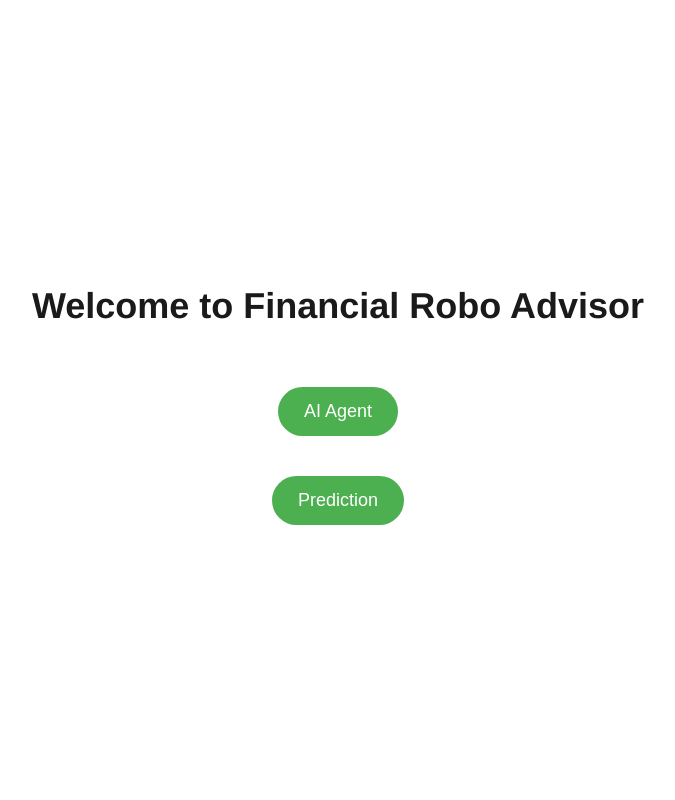
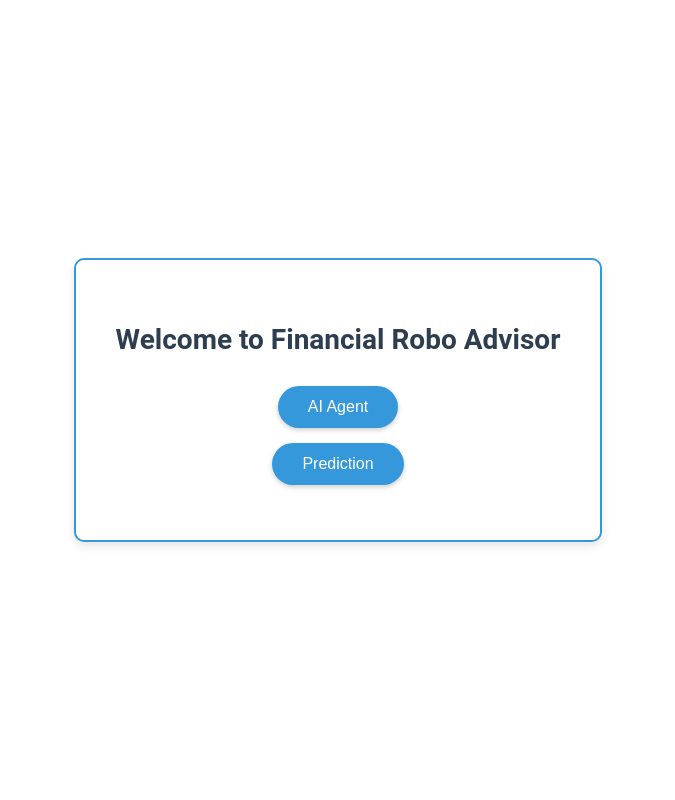
Before and after one commit to anthony-koh/20240814-genai-web3, a Flask app: page / in a window 1280 px wide. Shown: the whole page, without its empty margins (302-977 px from the left). Run offline with Flask 3, Linux system fonts and the light colour scheme.

Commit message:
Update index.html

```diff
--- a/templates/index.html
+++ b/templates/index.html
@@ -6,43 +6,49 @@
     <title>Financial Robo Advisor</title>
     <style>
         body {
-            font-family: 'Helvetica Neue', sans-serif;
+            font-family: 'Roboto', sans-serif;
             background-color: #ffffff;
             color: #333;
+            display: flex;
+            justify-content: center;
+            align-items: center;
+            height: 100vh;
             margin: 0;
             padding: 0;
-            display: flex;
-            flex-direction: column;
-            align-items: center;
-            justify-content: center;
-            height: 100vh;
+        }
+        .container {
+            text-align: center;
+            border: 2px solid #3498db;
+            border-radius: 10px;
+            padding: 40px;
+            box-shadow: 0 4px 10px rgba(0, 0, 0, 0.1);
         }
         h2 {
-            color: #1a1a1a;
-            font-size: 36px;
-            margin-bottom: 40px;
+            color: #2c3e50;
+            margin-bottom: 30px;
+            font-size: 28px;
         }
         form {
-            margin: 20px 0;
+            margin: 15px 0;
         }
         input[type="submit"] {
-            background-color: #4CAF50;
+            background-color: #3498db;
             color: white;
-            padding: 12px 24px;
-            font-size: 18px;
-            border: 2px solid transparent;
+            padding: 12px 30px;
+            font-size: 16px;
+            border: none;
             border-radius: 25px;
             cursor: pointer;
-            transition: background-color 0.3s, transform 0.3s;
-            outline: none;
+            transition: background-color 0.3s;
+            box-shadow: 0 2px 5px rgba(0, 0, 0, 0.2);
         }
         input[type="submit"]:hover {
-            background-color: #45a049;
-            transform: scale(1.05);
+            background-color: #2980b9;
         }
     </style>
 </head>
 <body>
+    <div class="container">
         <h2>Welcome to Financial Robo Advisor</h2>
 
         <form action="/ai_agent" method="post">
@@ -52,5 +58,6 @@
         <form action="/prediction" method="post">
             <input type="submit" value="Prediction">
         </form>
+    </div>
 </body>
 </html>
```
Lines whose indentation alone changed are shown as unchanged.
